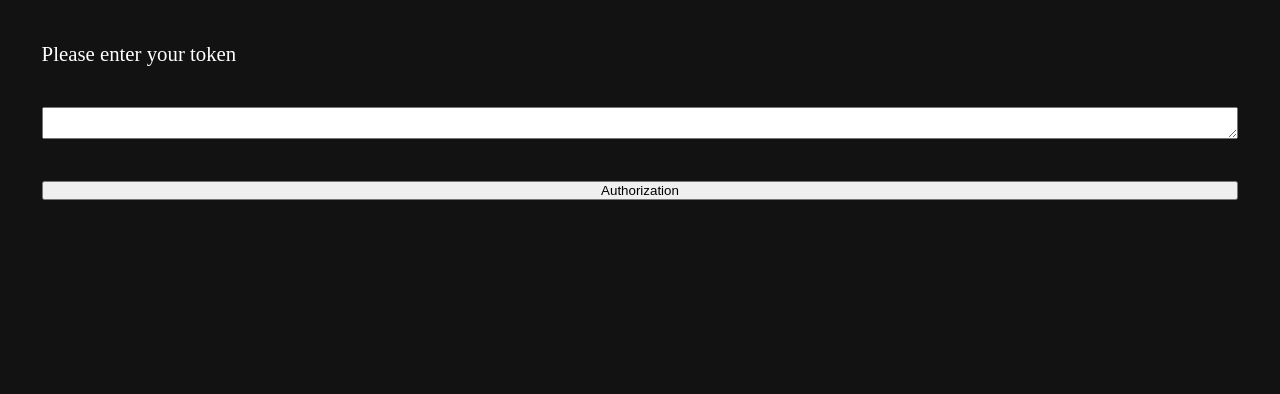
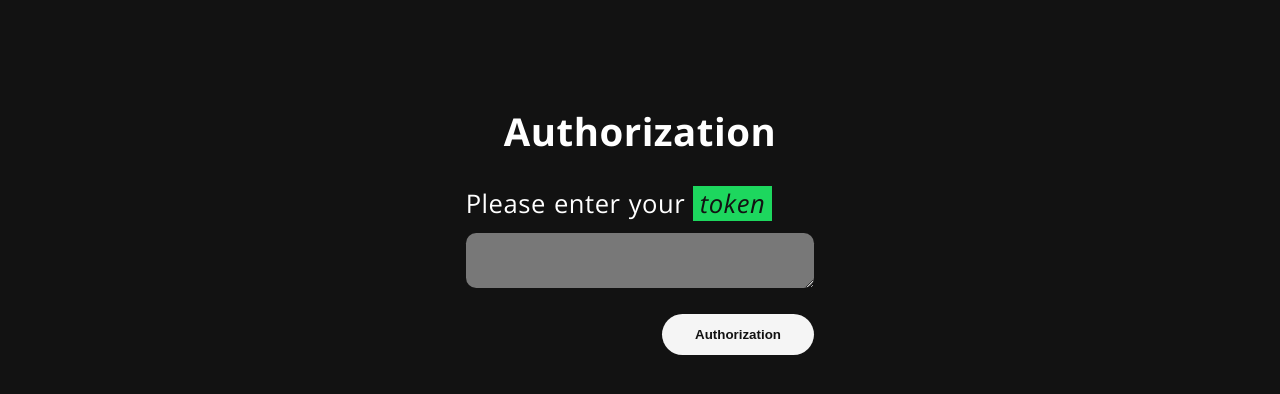
Before and after one commit to MohonovProduction/dark-spotify-frontend, a Vue app: page /authorization in a window 1280 px wide. Shown: the top 394 px of the page. Built offline with nearby package versions, Linux system fonts and the light colour scheme.

Commit message:
auth views, styles, methods

```diff
--- a/src/App.vue
+++ b/src/App.vue
@@ -3,16 +3,25 @@
 </template>
 
 <style>
+@import url('https://fonts.googleapis.com/css2?family=Open+Sans:ital,wght@0,300;0,400;0,500;0,600;0,700;0,800;1,300;1,400;1,500;1,600;1,700;1,800&display=swap');
+
 :root {
   padding: 0;
   margin: 0;
   box-sizing: content-box;
   --bg: hsla(0, 0%, 7%, 1);
+  --bg-gray: hsla(0, 0%, 47%, 1);
+  --bg-white: hsla(0, 0%, 96%, 1);
   --font-white: hsla(0, 0%, 100%, 1);
-  font-size: calc(.5em + 1vw);
+  --primary-green: hsla(141, 76%, 48%, 1);
+  font-size: calc(.8em + 1vw);
+  font-family: 'Open Sans', sans-serif;
+  letter-spacing: .02em;
+  word-spacing: .04em;
+  line-height: 1.3em;
   color: var(--font-white);
   background-color: var(--bg);
-
+  min-height: 100vh;
 }
 
 *,
@@ -22,4 +31,34 @@
   margin: 0;
   box-sizing: inherit;
 }
+
+.primary-line {
+  background-color: var(--primary-green);
+  color: var(--bg);
+  font-style: italic;
+  padding: 0 .25em;
+}
+
+textarea {
+  font-size: 1em;
+  color: var(--font-white);
+  padding: .5em;
+  background-color: var(--bg-gray);
+  border: none;
+  border-radius: .4em;
+  outline: none;
+}
+textarea:active {
+  outline: var(--primary-green) solid .2em;
+}
+
+.button-gray {
+  color: var(--bg);
+  font-weight: 700;
+  padding: 1em 2.5em;
+  background-color: var(--bg-white);
+  border: none;
+  border-radius: 3em;
+  width: min-content;
+}
 </style>
--- a/src/views/Authorization.vue
+++ b/src/views/Authorization.vue
@@ -1,24 +1,56 @@
 <template>
-  <article class="form">
-    <label class="form__label">Please enter your token</label>
-    <textarea class="form__textarea"></textarea>
-    <button class="button-gray">Authorization</button>
-  </article>
+  <section class="wrapper">
+    <h1 class="heading">Authorization</h1>
+    <article class="form">
+      <label class="form__label">Please enter your <span class="primary-line">token</span></label>
+      <textarea @keydown.enter="authorization" v-model="token" class="form__textarea" rows="1"></textarea>
+      <button @click="authorization" class="button-gray">Authorization</button>
+    </article>
+  </section>
 </template>
 
 <script>
+import router from "@/router";
+
 export default {
-  name: "Authorization"
+  name: "Authorization",
+  data() {
+    return {
+      token: null,
+    }
+  },
+  methods: {
+    authorization() {
+      router.push('/')
+    }
+  }
 }
 </script>
 
 <style scoped>
+.wrapper {
+  display: flex;
+  flex-direction: column;
+  align-items: center;
+}
+.heading {
+  text-align: center;
+  margin-top: 2em;
+  padding: 1em;
+}
 .form {
   display: grid;
-  grid-gap: 2em;
-  padding: 2rem;
+  grid-gap: .5em;
+  max-width: 640px;
+  min-width: 260px;
+  font-weight: 600;
+  padding: 0 2.5rem;
 }
 .form__label {
-
+  font-weight: 400;
+}
+.button-gray {
+  margin-top: 1em;
+  justify-self: end;
 }
 </style>
```
